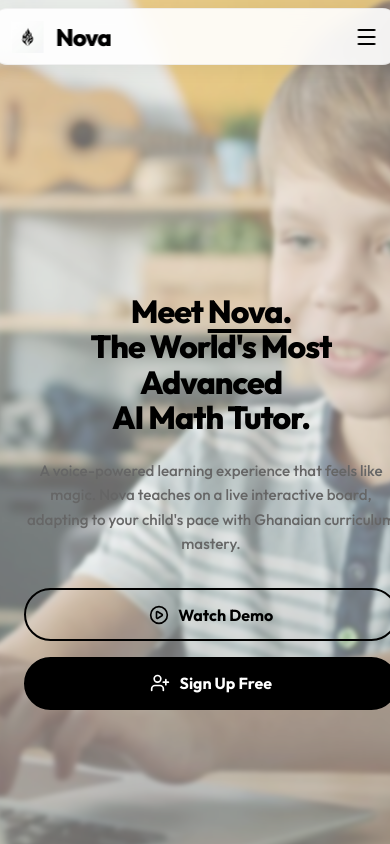
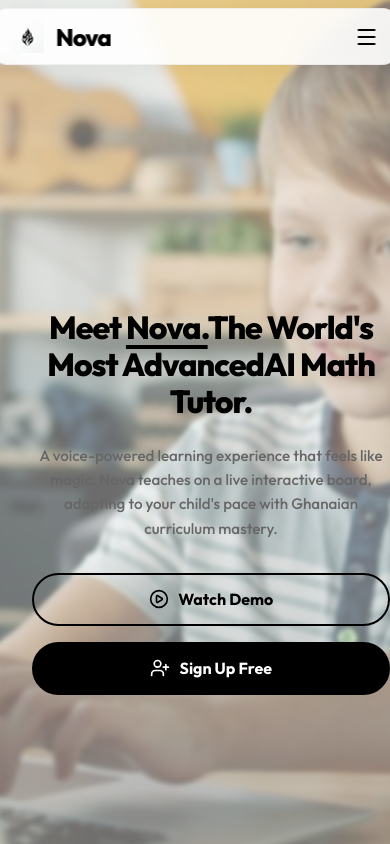
Before and after one commit to kingofalldevs/voice-tutor-frontend, a React (Vite) app: page / in a window 390 px wide. Shown: the top 844 px of the page. Built offline with nearby package versions, Linux system fonts and the light colour scheme; no server answers.

Commit message:
Fix hero text alignment on mobile - natural word wrapping

```diff
--- a/src/components/LandingPage.css
+++ b/src/components/LandingPage.css
@@ -905,16 +905,20 @@
   }
 
   .hero-content {
-    padding: 0 0.5rem;
+    padding: 0 1rem;
     gap: 1.5rem;
     text-align: center;
     align-items: center;
   }
 
+  .hero-br {
+    display: none;
+  }
+
   .hero-title {
     font-size: 2.4rem;
     letter-spacing: -1.5px;
-    line-height: 1.1;
+    line-height: 1.15;
   }
 
   .hero-subtitle {
--- a/src/components/LandingPage.jsx
+++ b/src/components/LandingPage.jsx
@@ -44,8 +44,8 @@
           <div className="hero-overlay"></div>
           <div className="hero-content">
             <h1 className="hero-title">
-              Meet <span className="highlight-text">Nova.</span><br />
-              The World's Most Advanced<br />
+              Meet <span className="highlight-text">Nova.</span><span className="hero-br"><br /></span>
+              The World's Most Advanced<span className="hero-br"><br /></span>
               AI Math Tutor.
             </h1>
             <p className="hero-subtitle">
```
